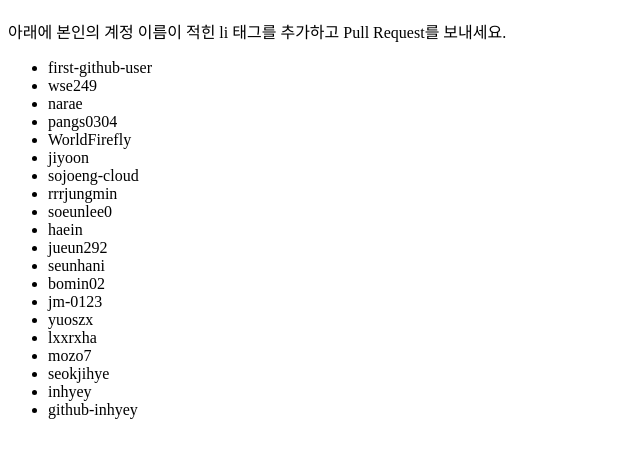
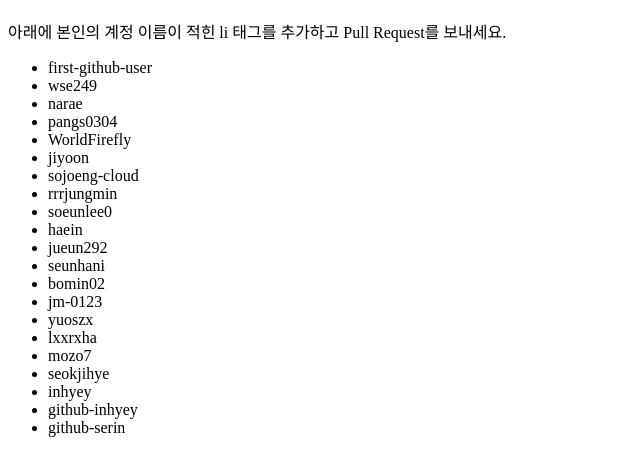
Before and after one commit to seoyeony723/collabo, a plain HTML site: page index.html in a window 1280 px wide. Shown: the part 61-536 px from the top of the page, without its empty margins (0-640 px from the left). Drawn offline with Linux system fonts and the light colour scheme.

Commit message:
add myname in index.html

```diff
--- a/index.html
+++ b/index.html
@@ -26,6 +26,7 @@
       <li>seokjihye</li>
       <li>inhyey</li>
       <li>github-inhyey</li>
+      <li>github-serin</li>
     </ul>
   </body>
 </html>
```
